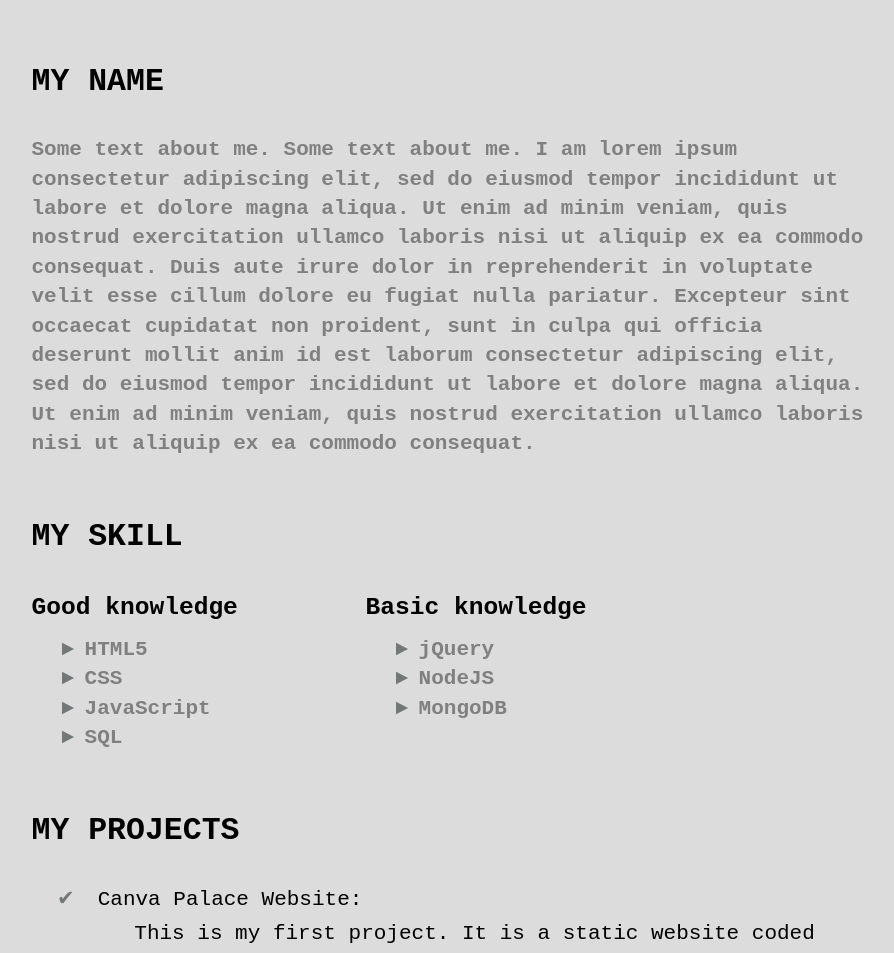
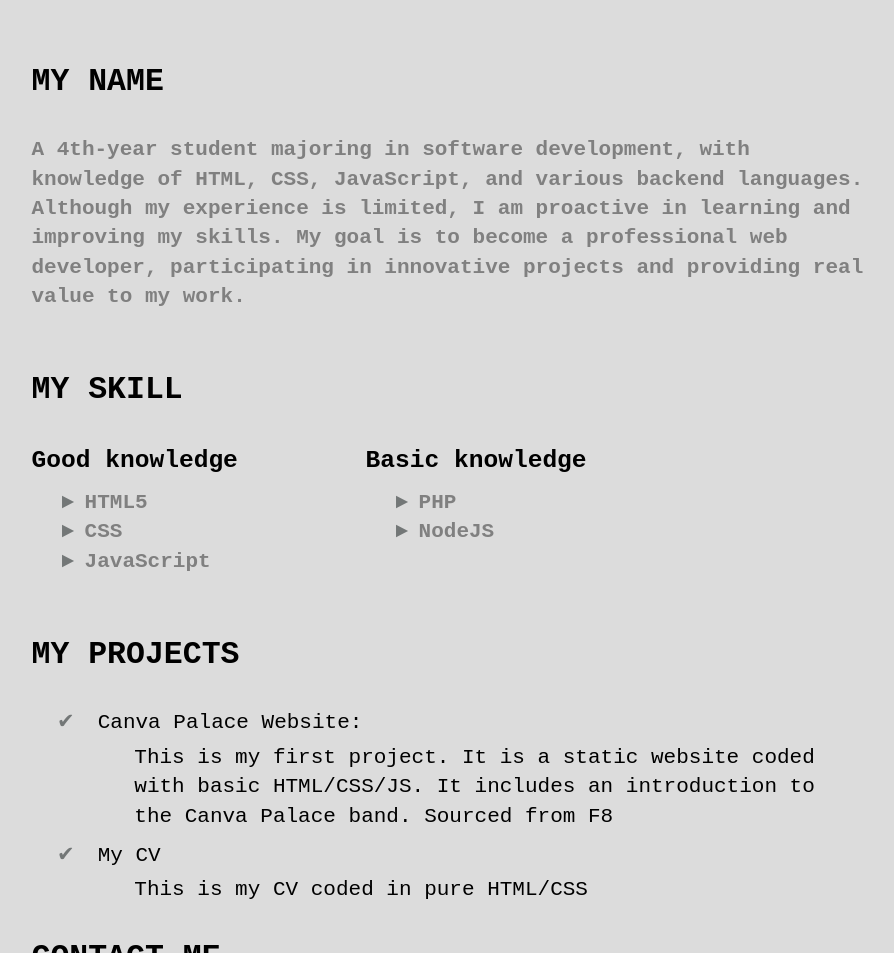
Before and after one commit to zanzandora/my_portfolio, a plain HTML site: page index.html in a window 1280 px wide. Shown: the part 918-1871 px from the top of the page, without its empty margins (256-1150 px from the left). Drawn offline with Linux system fonts and the light colour scheme.

Commit message:
add some text about me

```diff
--- a/index.html
+++ b/index.html
@@ -5,12 +5,11 @@
     <meta name="viewport" content="width=device-width, initial-scale=1.0" />
     <title>Portfolio</title>
     <link rel="stylesheet" href="./style.css" />
-    <link rel="stylesheet" href="./responsive.css">
+    <link rel="stylesheet" href="./responsive.css" />
     <link
       rel="stylesheet"
       href="./asset/fonts/themify-icons/themify-icons.css"
     />
-
   </head>
   <body>
     <!-- begin bar section -->
@@ -41,7 +40,11 @@
         <!-- begin header section -->
         <header id="header_section" class="text--black text_align--center">
           <div class="header_section__img">
-            <img src="./asset/img/myself_img.JPEG" alt="my image" width="100%" />
+            <img
+              src="./asset/img/myself_img.JPEG"
+              alt="my image"
+              width="100%"
+            />
             <div class="header_section___des text_align--center padding-t-b-32">
               <h1 class="font_size--jumbo"><span>I'm Minh Tu</span></h1>
               <p class="font_size--xxl">
@@ -59,17 +62,12 @@
           <div class="my_name padding-t-20">
             <h2>My name</h2>
             <p class="text--gray font-weight--boilder">
-              Some text about me. Some text about me. I am lorem ipsum
-              consectetur adipiscing elit, sed do eiusmod tempor incididunt ut
-              labore et dolore magna aliqua. Ut enim ad minim veniam, quis
-              nostrud exercitation ullamco laboris nisi ut aliquip ex ea commodo
-              consequat. Duis aute irure dolor in reprehenderit in voluptate
-              velit esse cillum dolore eu fugiat nulla pariatur. Excepteur sint
-              occaecat cupidatat non proident, sunt in culpa qui officia
-              deserunt mollit anim id est laborum consectetur adipiscing elit,
-              sed do eiusmod tempor incididunt ut labore et dolore magna aliqua.
-              Ut enim ad minim veniam, quis nostrud exercitation ullamco laboris
-              nisi ut aliquip ex ea commodo consequat.
+              A 4th-year student majoring in software development, with
+              knowledge of HTML, CSS, JavaScript, and various backend languages.
+              Although my experience is limited, I am proactive in learning and
+              improving my skills. My goal is to become a professional web
+              developer, participating in innovative projects and providing real
+              value to my work.
             </p>
           </div>
           <section class="my_skill padding-t-20">
@@ -81,15 +79,13 @@
                   <li>HTML5</li>
                   <li>CSS</li>
                   <li>JavaScript</li>
-                  <li>SQL</li>
                 </ul>
               </div>
               <div class="column">
                 <h3>Basic knowledge</h3>
                 <ul class="text--gray font-weight--boilder">
-                  <li>jQuery</li>
+                  <li>PHP</li>
                   <li>NodeJS</li>
-                  <li>MongoDB</li>
                 </ul>
               </div>
             </div>
```
